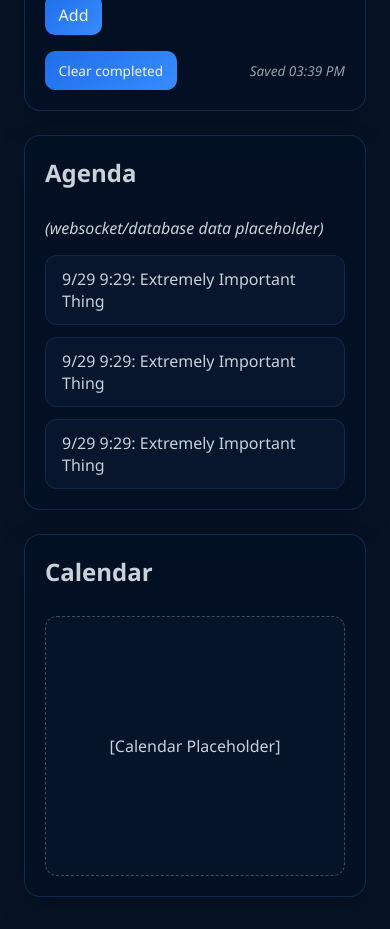
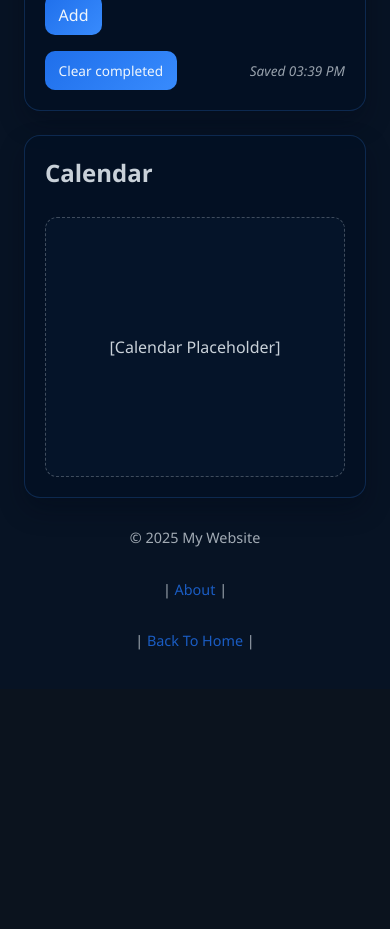
Before and after one commit to grsouth/startup, a React (Vite) app: page /dashboard in a window 390 px wide. Shown: the part 2960-3889 px from the top of the page. After the commit the page ends 3649 px from the top, so only its background shows below. Built offline with nearby package versions, Linux system fonts and the light colour scheme.

Commit message:
got rid of the agenda section for being redundant

```diff
--- a/src/dashboard/Dashboard.jsx
+++ b/src/dashboard/Dashboard.jsx
@@ -70,18 +70,6 @@ export function Dashboard() {
 
         <TodoList />
 
-        <section className="dashboard-card agenda-card">
-          <h2 className="section-title">Agenda</h2>
-          <p>
-            <i>(websocket/database data placeholder)</i>
-          </p>
-          <ul>
-            <li>9/29 9:29: Extremely Important Thing</li>
-            <li>9/29 9:29: Extremely Important Thing</li>
-            <li>9/29 9:29: Extremely Important Thing</li>
-          </ul>
-        </section>
-
         <section className="dashboard-card calendar-card">
           <h2 className="section-title">Calendar</h2>
           <p>[Calendar Placeholder]</p>
--- a/src/dashboard/dashboard.css
+++ b/src/dashboard/dashboard.css
@@ -43,8 +43,8 @@ body.dashboard-page {
   grid-template-columns: 260px minmax(320px, 1fr) minmax(240px, 320px);
   grid-template-areas:
     "quick notebook weather"
-    "agenda notebook todo"
-    "agenda calendar todo";
+    "quick notebook todo"
+    "calendar calendar todo";
 }
 
 .dashboard-card {
@@ -241,10 +241,6 @@ body.dashboard-page {
 
 .calendar-card {
   grid-area: calendar;
-}
-
-.agenda-card {
-  grid-area: agenda;
 }
 
 .dashboard-card ul {
@@ -523,13 +519,6 @@ body.dashboard-page {
   flex: 0 0 auto;
 }
 
-.agenda-card ul li {
-  padding: 0.75rem 1rem;
-  border-radius: 12px;
-  border: 1px solid rgba(56, 139, 253, 0.15);
-  background: rgba(8, 24, 46, 0.9);
-}
-
 .calendar-card p {
   display: inline-flex;
   justify-content: center;
@@ -553,7 +542,7 @@ body.dashboard-page {
       "quick quick"
       "notebook notebook"
       "weather todo"
-      "agenda calendar";
+      "calendar calendar";
   }
 
   .dashboard-user {
@@ -601,7 +590,6 @@ body.dashboard-page {
       "notebook"
       "weather"
       "todo"
-      "agenda"
       "calendar";
   }
 
```
Also changed, not shown: 5 other files (tests, documents, lock files or other folders).
